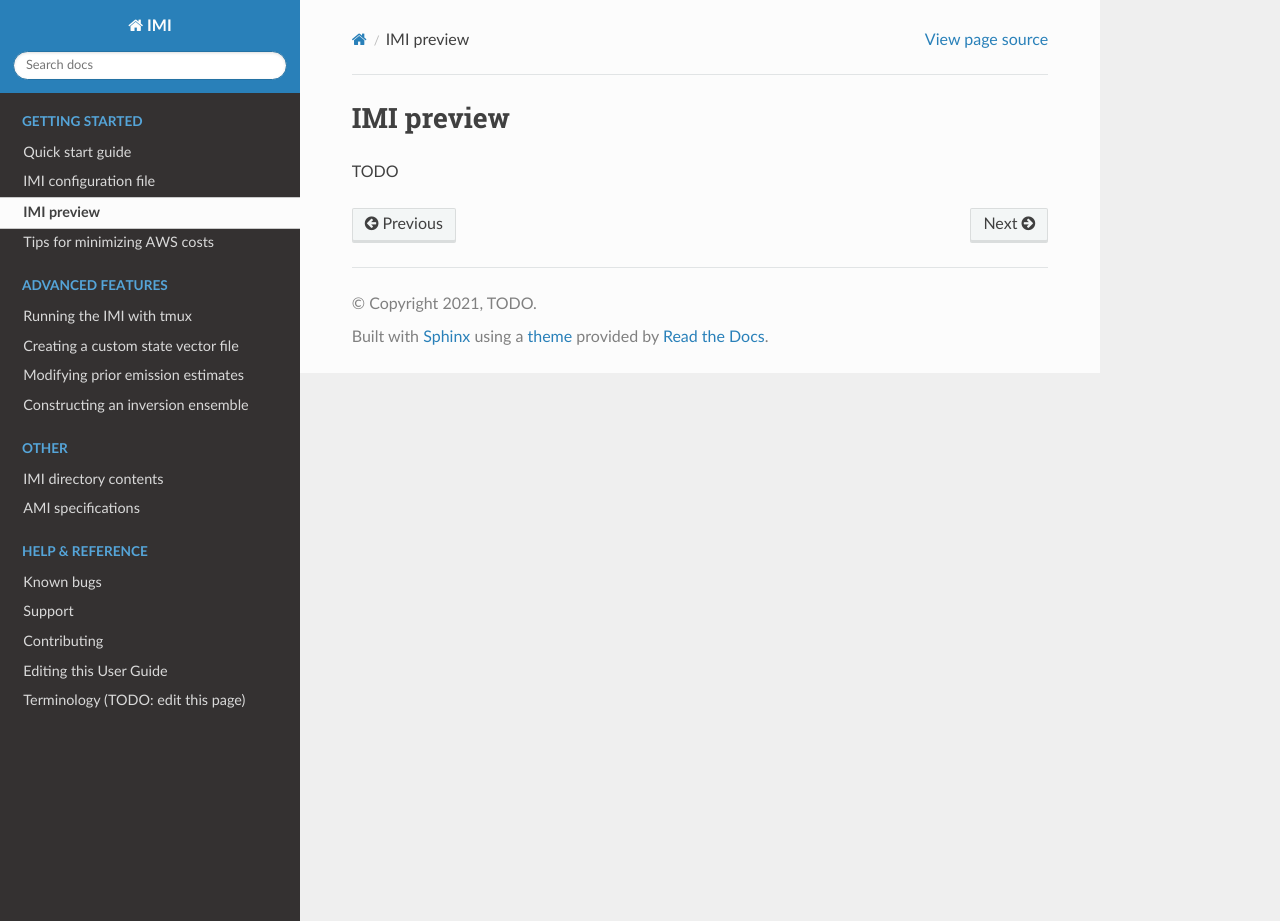
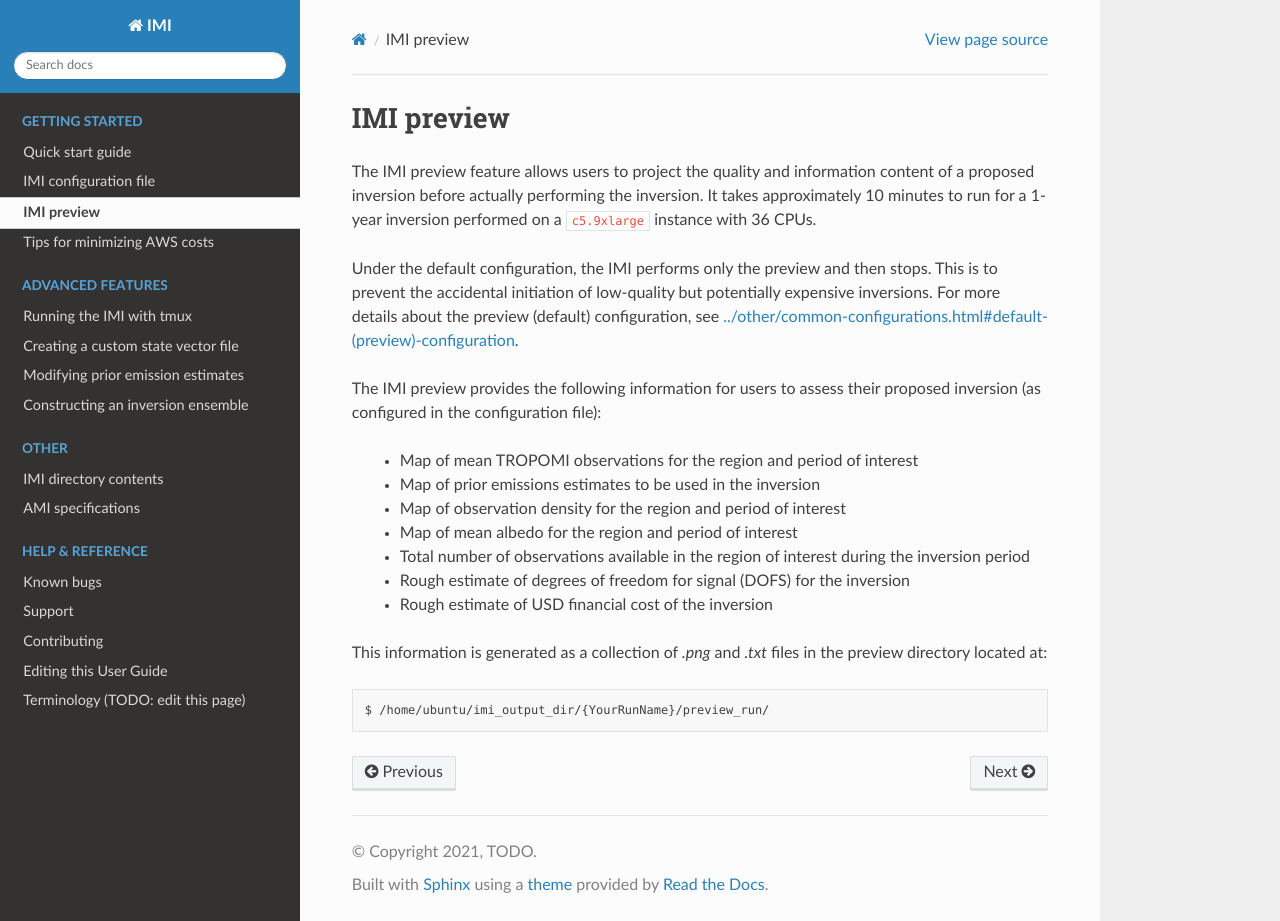
Before and after one commit to geoschem/integrated_methane_inversion, a Sphinx documentation site: the page built from docs/source/getting-started/imi-preview.rst, in a window 1280 px wide and 921 px high. Built offline with Sphinx 7.4.7 and the Read the Docs theme 2.0.0, drawn with Linux system fonts in a browser that asks for light colours.

Commit message:
edits to docs; make common-configurations page; write part of imi preview page

```diff
--- a/docs/source/getting-started/imi-config-file.rst
+++ b/docs/source/getting-started/imi-config-file.rst
@@ -159,7 +159,7 @@ These settings turn on/off (``true`` / ``false``) different steps of the inversi
    :class: tight-table
 
    * - ``RunSetup``
-     - Run the setup script, including selected setup modules above.
+     - Run the setup script (``setup_imi.sh``), including selected setup modules above.
    * - ``DoSpinup``
      - Run the spin-up simulation.
    * - ``DoJacobian``
--- a/docs/source/getting-started/imi-preview.rst
+++ b/docs/source/getting-started/imi-preview.rst
@@ -1,4 +1,25 @@
 IMI preview
 ===========
 
-TODO
+The IMI preview feature allows users to project the quality and information content of a proposed inversion
+before actually performing the inversion. It takes approximately 10 minutes to run for a 1-year inversion
+performed on a ``c5.9xlarge`` instance with 36 CPUs.
+
+Under the default configuration, the IMI performs only the preview and then stops. This is to prevent
+the accidental initiation of low-quality but potentially expensive inversions. For more details about
+the preview (default) configuration, see `<../other/common-configurations.html#default-(preview)-configuration>`__.
+
+The IMI preview provides the following information for users to assess their proposed inversion (as configured
+in the configuration file):
+
+  - Map of mean TROPOMI observations for the region and period of interest
+  - Map of prior emissions estimates to be used in the inversion
+  - Map of observation density for the region and period of interest
+  - Map of mean albedo for the region and period of interest
+  - Total number of observations available in the region of interest during the inversion period
+  - Rough estimate of degrees of freedom for signal (DOFS) for the inversion
+  - Rough estimate of USD financial cost of the inversion
+
+This information is generated as a collection of `.png` and `.txt` files in the preview directory located at::
+
+    $ /home/ubuntu/imi_output_dir/{YourRunName}/preview_run/
--- a/docs/source/getting-started/quick-start.rst
+++ b/docs/source/getting-started/quick-start.rst
@@ -164,6 +164,7 @@ Open the ``config.yml`` file with vim (``vi``) or emacs::
 
 This configuration file contains many settings that you can modify to suit your needs.
 See the :doc:`IMI configuration file page <imi-config-file>` for information on the different settings/options.
+Also see the :doc:`common configurations page <../other/common-configurations>`.
 
 
 6. Run the IMI
@@ -178,7 +179,7 @@ You can safely disconnect from your instance during this time, but the instance
 Alternatively, you can :doc:`run the IMI with tmux <../advanced/running-with-tmux>` to obtain a small to moderate speed-up.
 
 .. note::
-  We **strongly** recommend using the :doc:`IMI preview feature <imi-preview>` before running an inversion.
+  We strongly recommend using the :doc:`IMI preview feature <imi-preview>` before running an inversion.
 
 7. Visualize results with Python
 --------------------------------
```
Also changed, not shown: docs/source/other/common-configurations.rst (added, +9 -0 lines).
